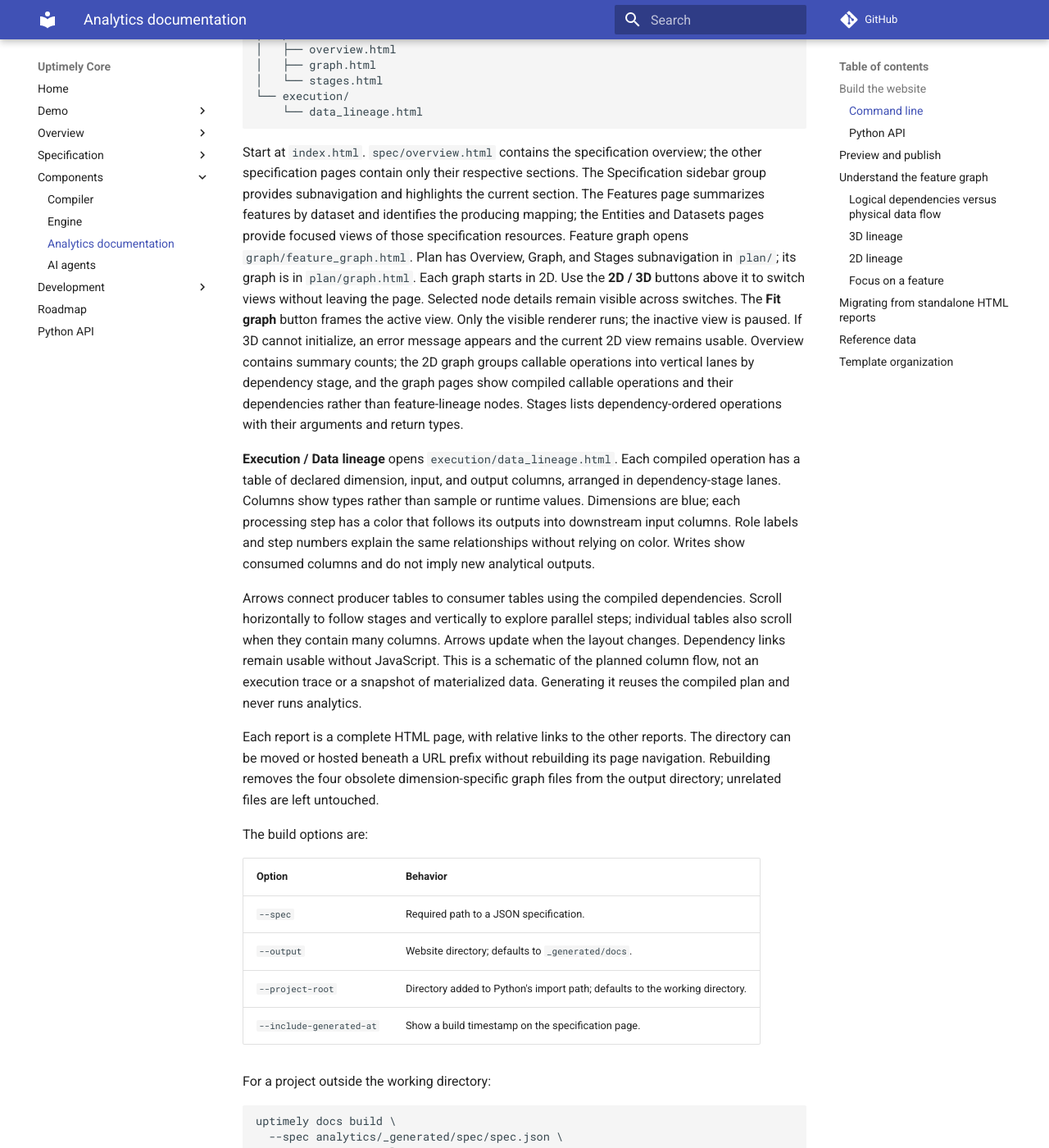
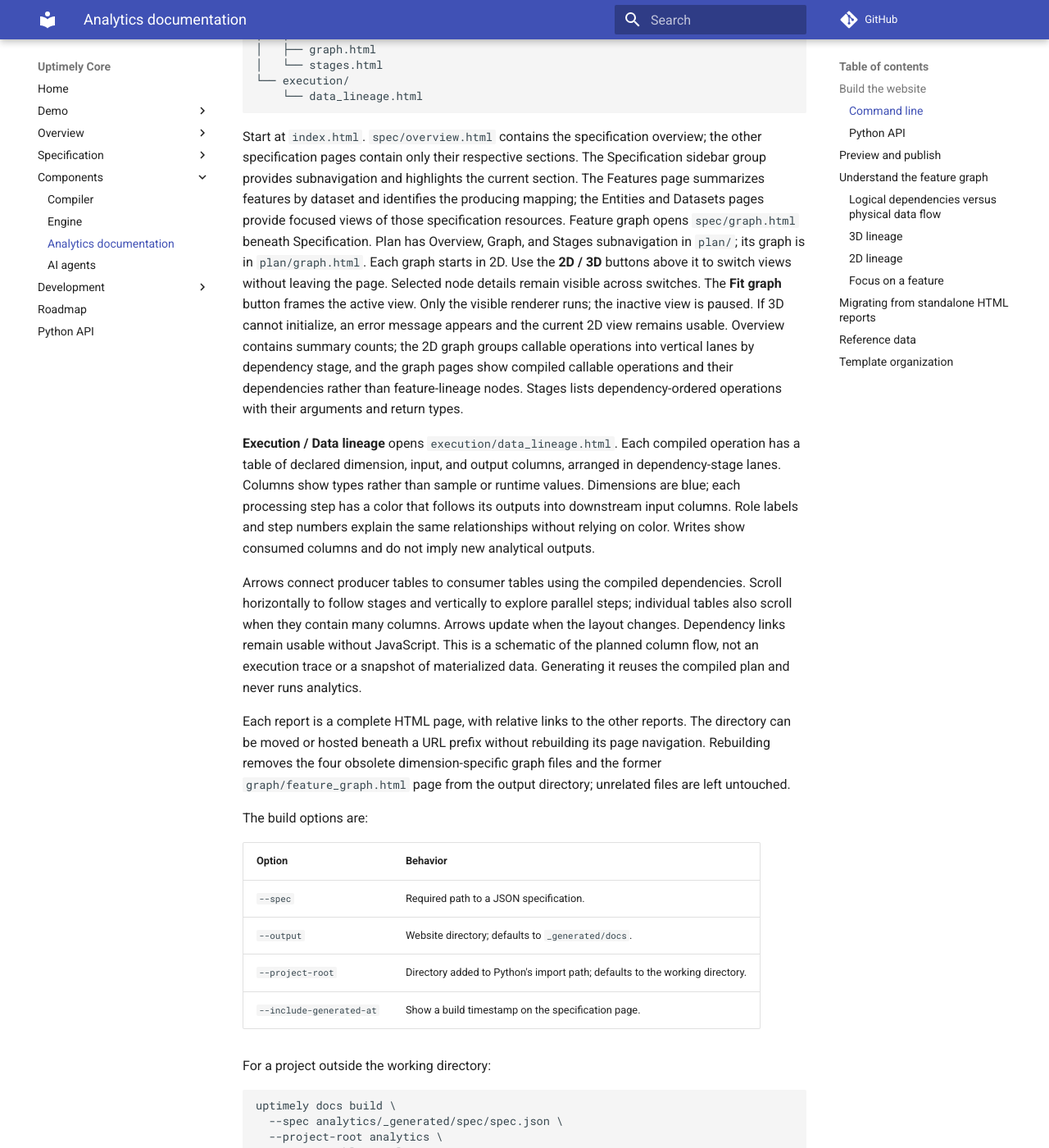
Before and after one commit to uptimely-ai/uptimely-core, an MkDocs documentation site: the page built from docs/components/docs/index.md, in a window 1280 px wide and 1400 px high, scrolled down 1606 px. Shown: the whole window at 82% size. Built offline with MkDocs 1.6.1 and Material for MkDocs 9.7.7, drawn with Linux system fonts in a browser that asks for light colours; comment, search, counter and statistics services are not loaded; some of the changed text lies outside the part shown.

Commit message:
Change feature graph url spec/graph.html

```diff
--- a/docs/components/docs/index.md
+++ b/docs/components/docs/index.md
@@ -44,9 +44,8 @@ _generated/docs/
 │   ├── entities.html
 │   ├── datasets.html
 │   ├── dimensions.html
-│   └── functions.html
-├── graph/
-│   └── feature_graph.html
+│   ├── functions.html
+│   └── graph.html
 ├── plan/
 │   ├── overview.html
 │   ├── graph.html
@@ -61,7 +60,7 @@ sidebar group provides subnavigation and highlights the current section. The
 Features page summarizes features by dataset and identifies the producing
 mapping; the Entities and Datasets pages provide focused views of those
 specification resources.
-Feature graph opens `graph/feature_graph.html`. Plan has Overview, Graph,
+Feature graph opens `spec/graph.html` beneath Specification. Plan has Overview, Graph,
 and Stages subnavigation in `plan/`; its graph is in `plan/graph.html`.
 Each graph starts in 2D. Use the **2D / 3D** buttons above it to switch views
 without leaving the page. Selected node details remain visible across switches.
@@ -91,8 +90,9 @@ materialized data. Generating it reuses the compiled plan and never runs analyti
 Each report is a complete HTML page, with relative links to
 the other reports. The directory can be moved or hosted beneath a URL prefix
 without rebuilding its page navigation.
-Rebuilding removes the four obsolete dimension-specific graph files from the
-output directory; unrelated files are left untouched.
+Rebuilding removes the four obsolete dimension-specific graph files and the
+former `graph/feature_graph.html` page from the output directory; unrelated files
+are left untouched.
 
 The build options are:
 
--- a/src/uptimely/docs/docs.py
+++ b/src/uptimely/docs/docs.py
@@ -49,7 +49,7 @@ class Documentation:
 
         Args:
             output_path: Index file; defaults to ``_generated/docs/index.html``.
-                Section pages are written in spec, graph, plan, and execution subdirectories
+                Section pages are written in spec, plan, and execution subdirectories
                 beneath the index directory.
             include_generated_at: Include a timestamp on the specification page.
 
@@ -85,6 +85,7 @@ class Documentation:
             "feature_graph_3d.html",
             "execution_plan_graph_2d.html",
             "execution_plan_graph_3d.html",
+            "graph/feature_graph.html",
         ):
             obsolete_page = target.parent / filename
             if obsolete_page != target:
```
Also changed, not shown: other parts of docs/components/docs/index.md (+1 -1 lines), CHANGELOG.md (+3 -0 lines), examples/README.md (+1 -1 lines), 4 other files.
